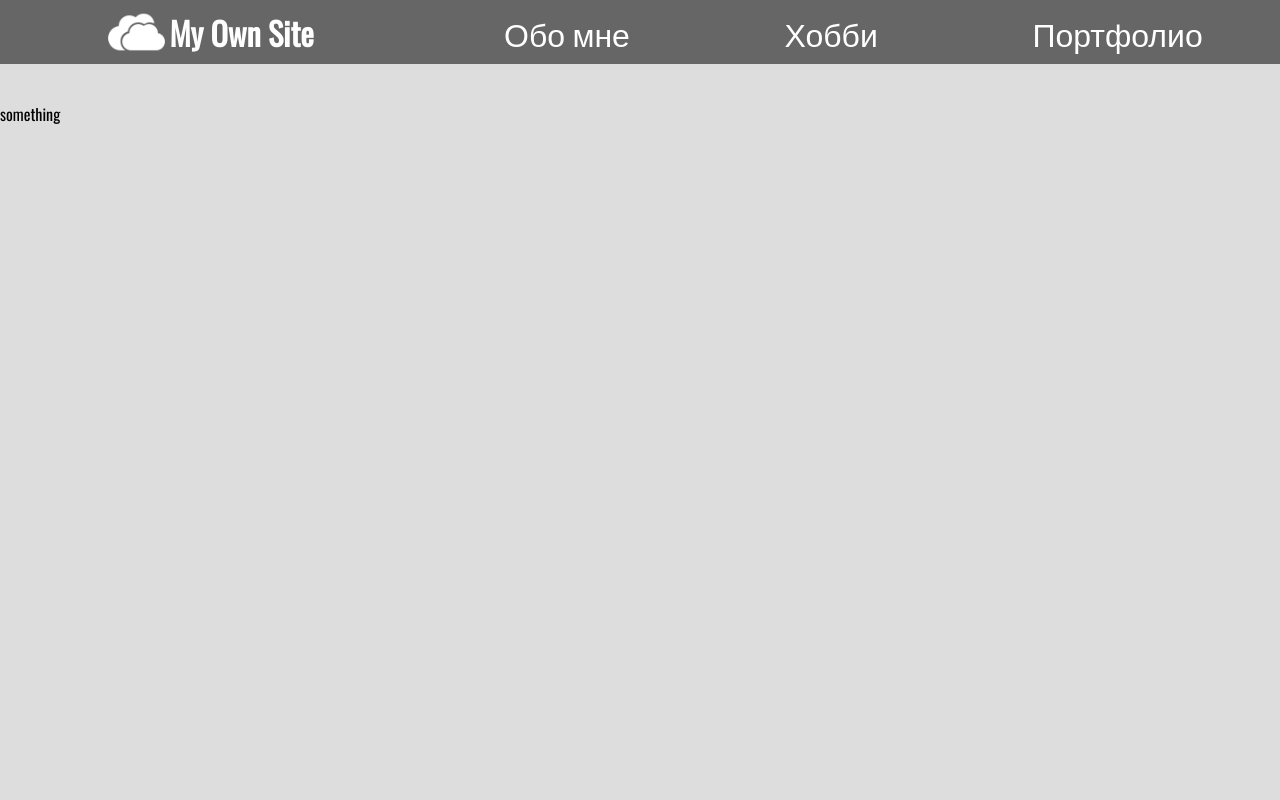
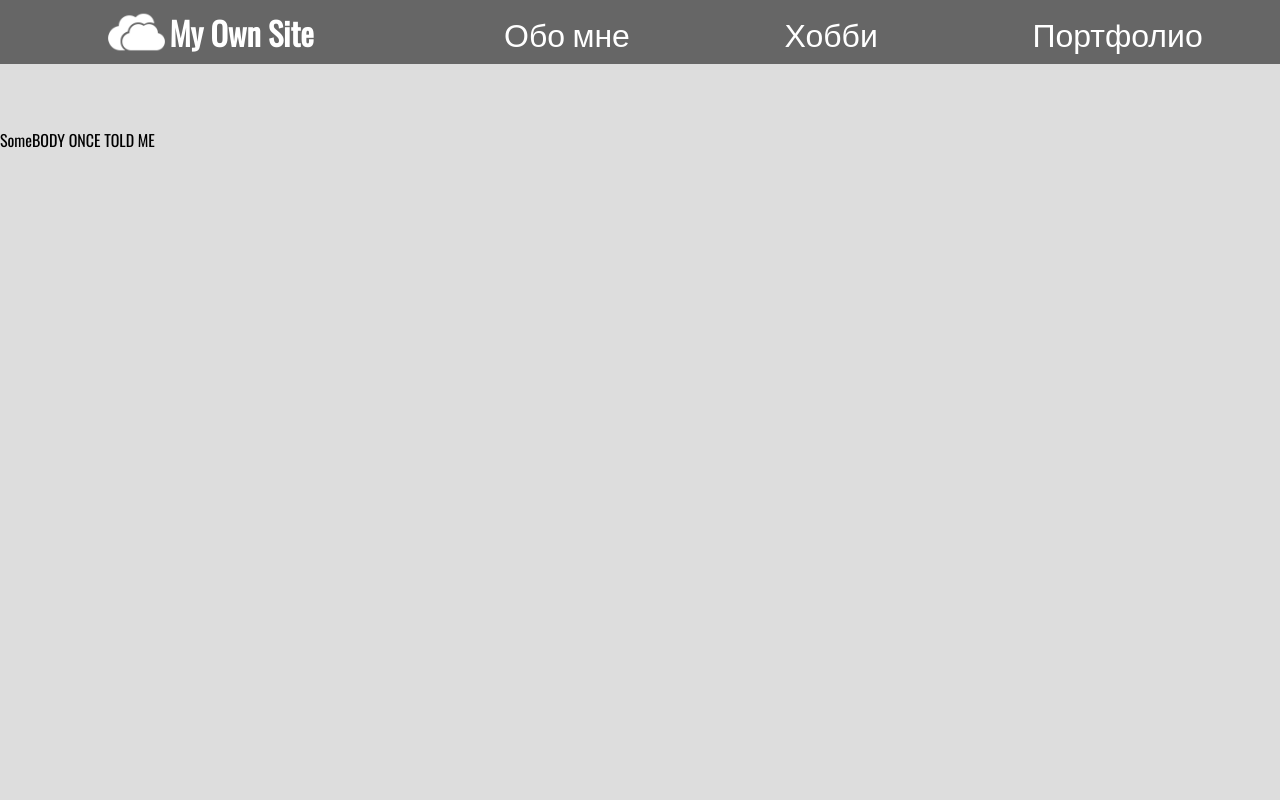
Before and after one commit to Lyanur/monslime.github.io, a plain HTML site: page index.html in a window 1280 px wide. Shown: the top 800 px of the page. Drawn offline with nearby package versions, Linux system fonts and the light colour scheme.

Commit message:
я понял что нужно выучить js для этого Т-Т

```diff
--- a/index.html
+++ b/index.html
@@ -26,7 +26,7 @@
 	</header>
 	<content>
 		<div id="AM"><!--AboutMe-->
-		something
+			SomeBODY ONCE TOLD ME
 		</div>
 	</content>
 	<footer>
--- a/style.css
+++ b/style.css
@@ -12,6 +12,7 @@ header {
 	justify-content: space-around;
 	align-items: center;
 	position: fixed;
+	transition: 0.3s transform cubic-bezier(.3,.73,.3,.74);
 }
 .MT {
 	font-size: 32px;
@@ -31,10 +32,10 @@ header {
 	width: 20%;
 }
 content {
-	padding-top: 8%;
 	height: 1000px;
 	background-color: #ddd;
-	display: flex
+	display: flex;
+	padding-top: 10%;
 }
 footer {
 	height: 6%;
```
